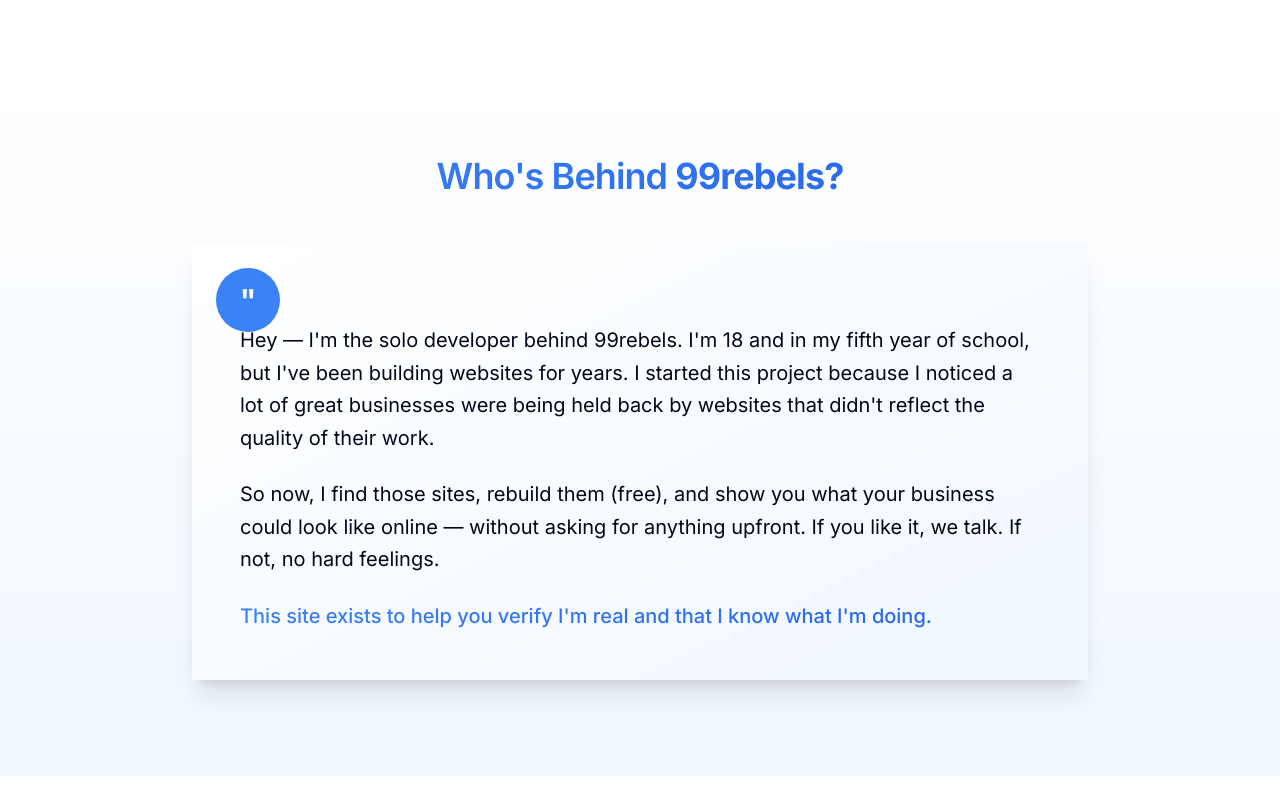
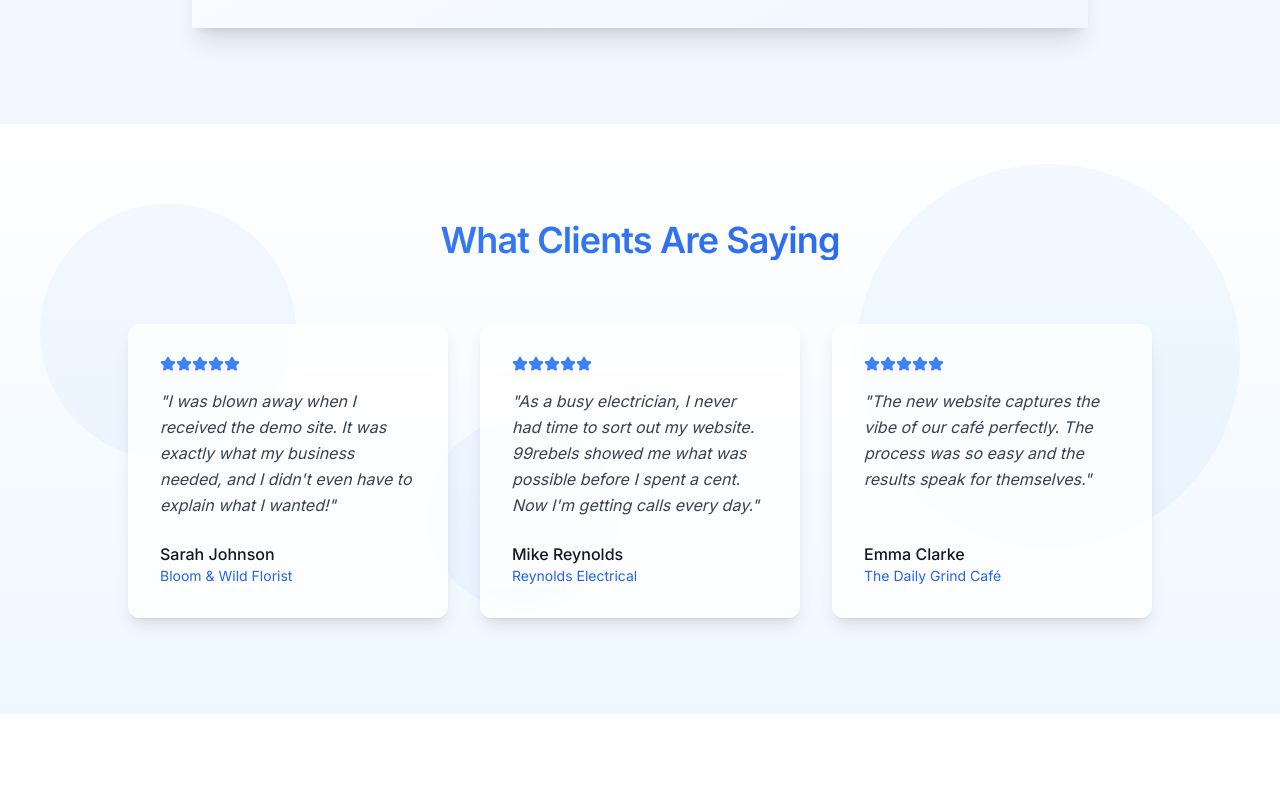
Before and after one commit to 99rebels/demo-first-web-revamp, a React (Vite) app: page / in a window 1280 px wide. Shown: the part 1760-2560 px from the top of the page. Built offline with nearby package versions, Linux system fonts and the light colour scheme.

Commit message:
Refactor: Add testimonials, improve design
- Added the "Why I Do This" page.
- Removed the featured work area.
- Added testimonials section.
- Improved the overall design with more blue and depth.

```diff
--- a/src/components/About.tsx
+++ b/src/components/About.tsx
@@ -39,7 +39,7 @@ const About = () => {
                   "
                 </div>
                 <p className="text-xl leading-relaxed mb-6 pt-8">
-                  Hey — I'm the solo developer behind 99rebels. I'm 18 and in my fifth year of school, but I've been building websites for years. I started this project because I noticed a lot of great businesses were being held back by websites that didn't reflect the quality of their work.
+                  I'm the solo developer behind 99rebels. I'm 18 and in my fifth year of school, but I've been building websites for years. I started this project because I noticed a lot of great businesses were being held back by websites that didn't reflect the quality of their work.
                 </p>
                 <p className="text-xl leading-relaxed mb-6">
                   So now, I find those sites, rebuild them (free), and show you what your business could look like online — without asking for anything upfront. If you like it, we talk. If not, no hard feelings.
--- a/src/components/Hero.tsx
+++ b/src/components/Hero.tsx
@@ -11,8 +11,15 @@ const Hero = () => {
   }, []);
 
   return (
-    <section className="min-h-screen pt-28 pb-16 flex items-center bg-gradient-to-br from-rebels-gray via-white to-[#f0f7ff]">
-      <div className="container mx-auto">
+    <section className="min-h-screen pt-28 pb-16 flex items-center bg-gradient-to-br from-[#eef7ff] via-white to-[#f0f7ff] relative overflow-hidden">
+      {/* Background decorative elements */}
+      <div className="absolute top-0 left-0 w-full h-full overflow-hidden pointer-events-none">
+        <div className="absolute top-1/4 left-10 w-96 h-96 rounded-full bg-rebels-blue/5 animate-float"></div>
+        <div className="absolute bottom-1/4 right-10 w-80 h-80 rounded-full bg-rebels-lightblue/10 animate-float" style={{ animationDelay: '2s' }}></div>
+        <div className="absolute top-2/3 left-1/3 w-64 h-64 rounded-full bg-rebels-blue/5 animate-float" style={{ animationDelay: '1s' }}></div>
+      </div>
+
+      <div className="container mx-auto relative z-10">
         <div className="max-w-3xl mx-auto text-center space-y-8">
           <div className={`transition-all duration-1000 ${isVisible ? 'opacity-100' : 'opacity-0 translate-y-10'}`}>
             <h1 className="font-bold leading-tight">
--- /dev/null
+++ b/src/components/Testimonials.tsx
@@ -0,0 +1,117 @@
+
+import { useEffect, useState } from 'react';
+import { Card, CardContent } from '@/components/ui/card';
+import { StarIcon } from 'lucide-react';
+
+interface Testimonial {
+  name: string;
+  business: string;
+  quote: string;
+  stars: number;
+}
+
+const testimonials: Testimonial[] = [
+  {
+    name: "Sarah Johnson",
+    business: "Bloom & Wild Florist",
+    quote: "I was blown away when I received the demo site. It was exactly what my business needed, and I didn't even have to explain what I wanted!",
+    stars: 5
+  },
+  {
+    name: "Mike Reynolds",
+    business: "Reynolds Electrical",
+    quote: "As a busy electrician, I never had time to sort out my website. 99rebels showed me what was possible before I spent a cent. Now I'm getting calls every day.",
+    stars: 5
+  },
+  {
+    name: "Emma Clarke",
+    business: "The Daily Grind Café",
+    quote: "The new website captures the vibe of our café perfectly. The process was so easy and the results speak for themselves.",
+    stars: 5
+  }
+];
+
+const Testimonials = () => {
+  const [visibleItems, setVisibleItems] = useState<number[]>([]);
+
+  useEffect(() => {
+    const observer = new IntersectionObserver(
+      (entries) => {
+        entries.forEach(entry => {
+          if (entry.isIntersecting) {
+            const id = Number(entry.target.id.replace('testimonial-', ''));
+            setVisibleItems(prev => [...prev, id]);
+            observer.unobserve(entry.target);
+          }
+        });
+      },
+      { threshold: 0.1 }
+    );
+
+    testimonials.forEach((_, index) => {
+      const element = document.getElementById(`testimonial-${index}`);
+      if (element) observer.observe(element);
+    });
+
+    return () => observer.disconnect();
+  }, []);
+
+  return (
+    <section className="section relative bg-gradient-to-b from-white to-[#eef7ff] overflow-hidden">
+      {/* Background decorative elements */}
+      <div className="absolute top-0 left-0 w-full h-full overflow-hidden pointer-events-none">
+        <div className="absolute top-20 left-10 w-64 h-64 rounded-full bg-rebels-blue/5 animate-float"></div>
+        <div className="absolute bottom-40 right-10 w-96 h-96 rounded-full bg-rebels-lightblue/10 animate-float" style={{ animationDelay: '2s' }}></div>
+        <div className="absolute top-1/2 left-1/3 w-48 h-48 rounded-full bg-rebels-blue/5 animate-float" style={{ animationDelay: '1s' }}></div>
+      </div>
+
+      <div className="container mx-auto relative z-10">
+        <div className="max-w-5xl mx-auto">
+          <h2 className="text-center mb-16 bg-gradient-to-r from-rebels-blue to-rebels-darkblue bg-clip-text text-transparent">
+            What Clients Are Saying
+          </h2>
+
+          <div className="grid grid-cols-1 md:grid-cols-2 lg:grid-cols-3 gap-8">
+            {testimonials.map((testimonial, index) => (
+              <div
+                id={`testimonial-${index}`}
+                key={index}
+                className={`transition-all duration-700 ${
+                  visibleItems.includes(index)
+                    ? 'opacity-100 translate-y-0'
+                    : 'opacity-0 translate-y-10'
+                }`}
+                style={{ transitionDelay: `${index * 200}ms` }}
+              >
+                <Card className="border-0 h-full bg-white/80 backdrop-blur-sm shadow-lg hover:shadow-xl transition-all duration-300 transform hover:-translate-y-2">
+                  <CardContent className="p-8 flex flex-col h-full">
+                    <div className="flex mb-4 text-rebels-blue">
+                      {[...Array(5)].map((_, i) => (
+                        <StarIcon
+                          key={i}
+                          size={16}
+                          className={i < testimonial.stars ? 'fill-rebels-blue' : 'text-gray-300'}
+                        />
+                      ))}
+                    </div>
+
+                    <blockquote className="flex-grow mb-6">
+                      <p className="text-gray-700 italic leading-relaxed">"{testimonial.quote}"</p>
+                    </blockquote>
+
+                    <footer className="mt-auto">
+                      <p className="font-medium text-gray-900">{testimonial.name}</p>
+                      <p className="text-sm text-rebels-darkblue">{testimonial.business}</p>
+                    </footer>
+                  </CardContent>
+                </Card>
+              </div>
+            ))}
+          </div>
+        </div>
+      </div>
+    </section>
+  );
+};
+
+export default Testimonials;
--- a/src/pages/Index.tsx
+++ b/src/pages/Index.tsx
@@ -5,7 +5,7 @@ import FAQ from "@/components/FAQ";
 import Contact from "@/components/Contact";
 import Footer from "@/components/Footer";
 import Navbar from "@/components/Navbar";
-import FeaturedWork from "@/components/FeaturedWork";
+import Testimonials from "@/components/Testimonials";
 
 const Index = () => {
   return (
@@ -13,8 +13,8 @@ const Index = () => {
       <Navbar />
       <main className="flex-grow">
         <Hero />
-        <FeaturedWork />
         <About />
+        <Testimonials />
         <FAQ />
         <Contact />
       </main>
--- a/src/pages/Why.tsx
+++ b/src/pages/Why.tsx
@@ -8,7 +8,7 @@ const Why = () => {
     <div className="min-h-screen flex flex-col">
       <Navbar />
       <main className="flex-grow pt-28">
-        <section className="py-16 md:py-24">
+        <section className="py-16 md:py-24 bg-gradient-to-br from-[#f0f7ff] via-white to-[#e6f0ff]">
           <div className="container mx-auto">
             <div className="max-w-4xl mx-auto text-center animate-fade-in-up">
               <h1 className="mb-8 bg-gradient-to-r from-rebels-blue to-rebels-darkblue bg-clip-text text-transparent">
```
Also changed, not shown: src/components/WhySection.tsx (+27 -13 lines).
